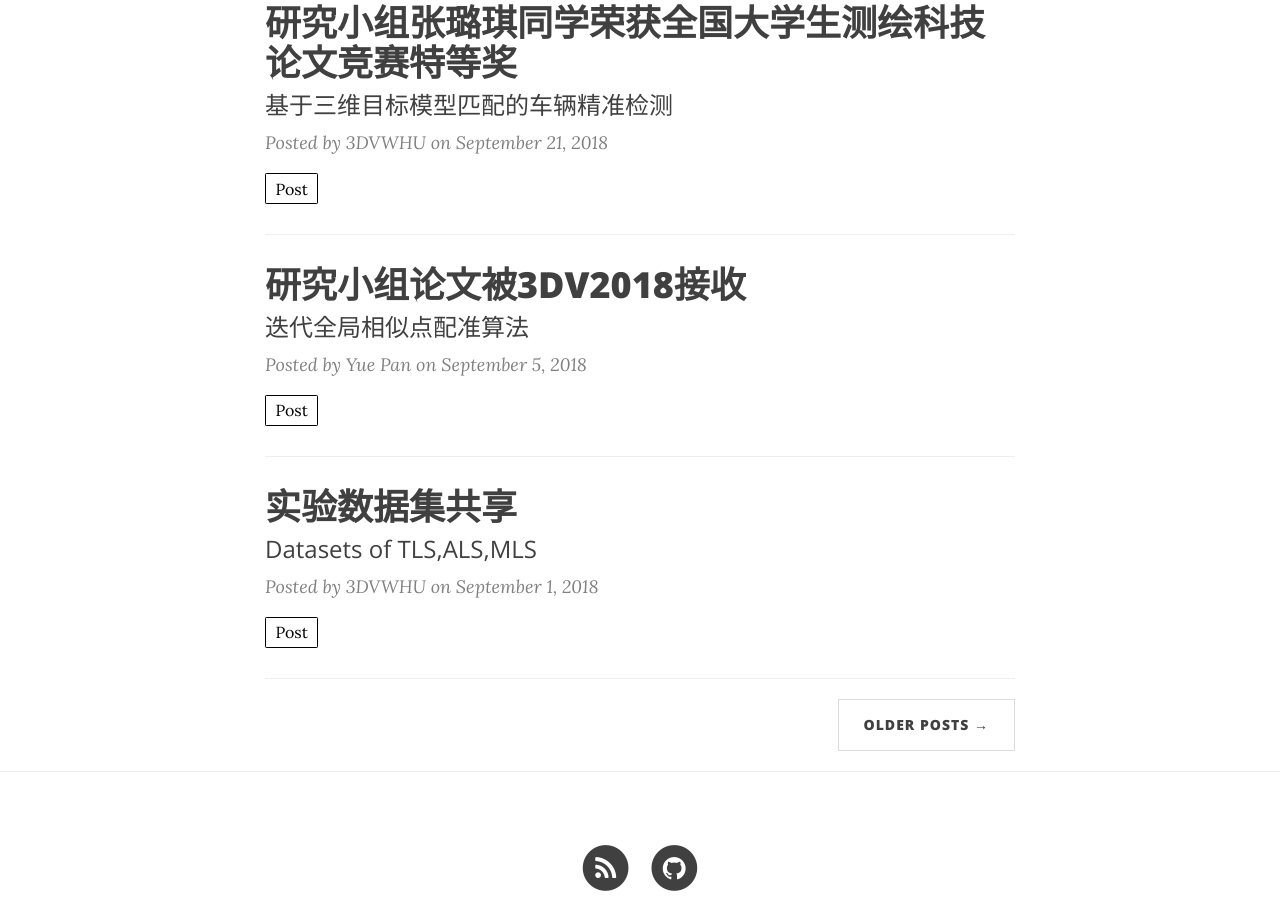
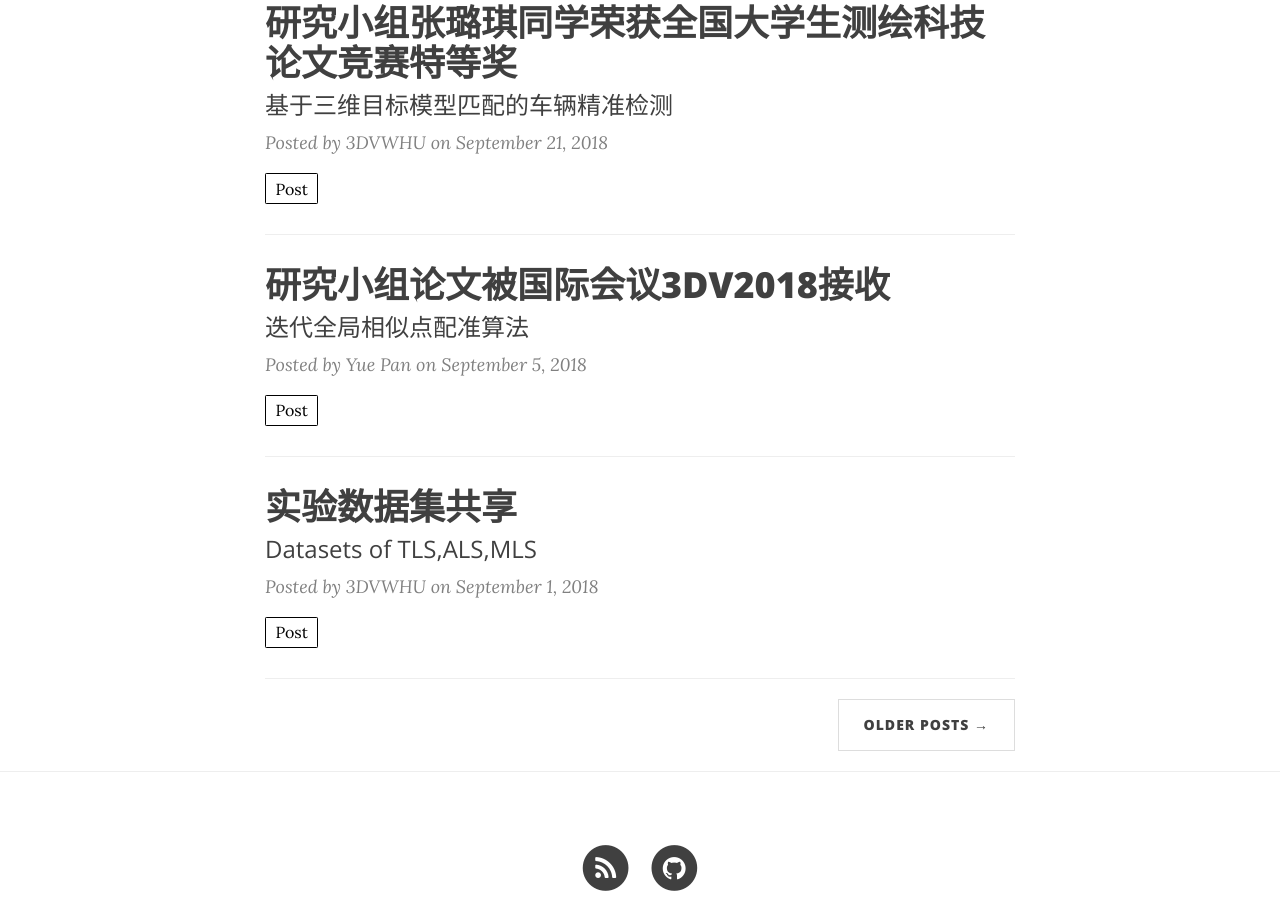
Before and after one commit to 3dvwhu/3dvwhu.github.io, a Jekyll site: the page built from index.html, in a window 1280 px wide and 900 px high, scrolled down 789 px. Built offline with Jekyll 4.4.1, drawn with Linux system fonts in a browser that asks for light colours; nearby versions of some CDN libraries; the list of posts is cut into pages by our own code.

Commit message:
Update 2016-05-10-matlabpost.md

```diff
--- a/_posts/2016-05-10-matlabpost.md
+++ b/_posts/2016-05-10-matlabpost.md
@@ -1,6 +1,6 @@
 ---
 layout:     post
-title:      研究小组论文被3DV2018接收
+title:      研究小组论文被国际会议3DV2018接收
 author:     Yue Pan
 tags: 		post
 subtitle:  	 迭代全局相似点配准算法
```
Also changed, not shown: other parts of _posts/2016-05-10-matlabpost.md (+1 -1 lines).
